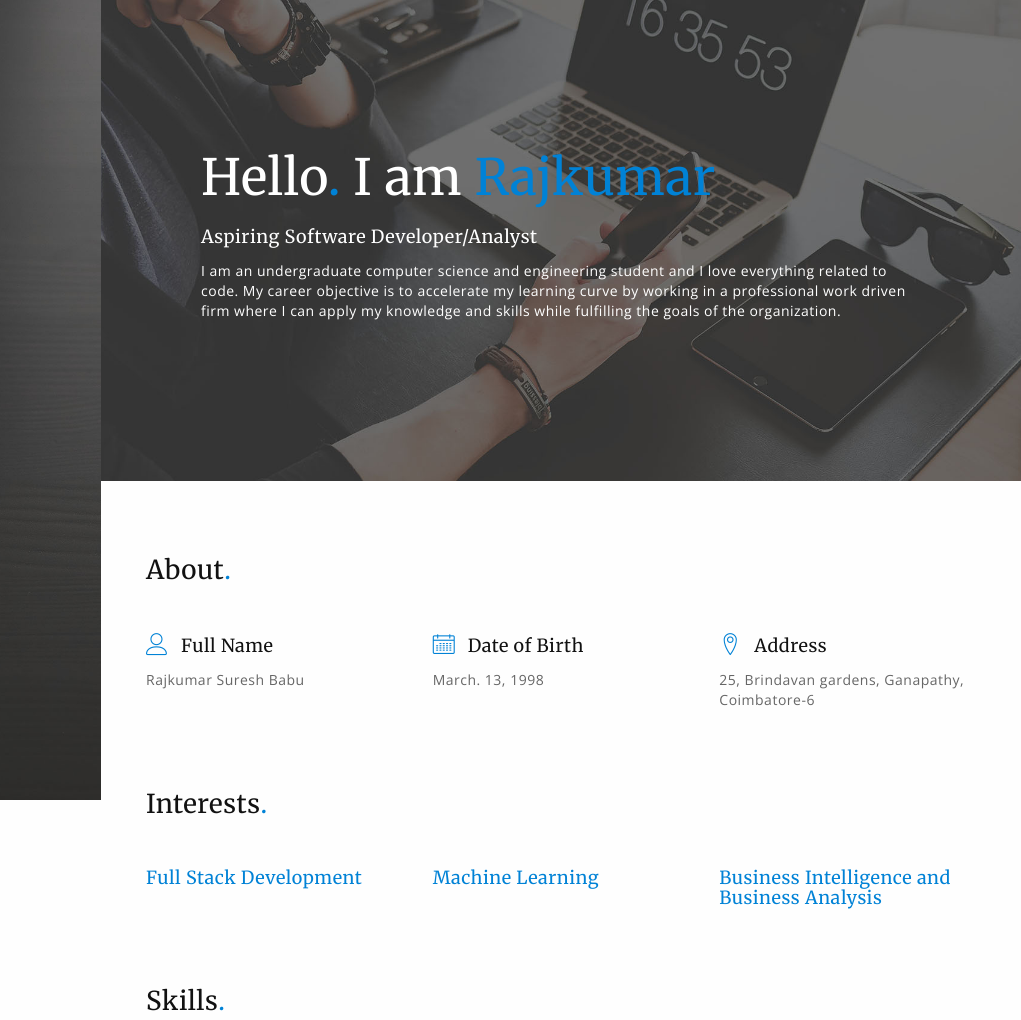
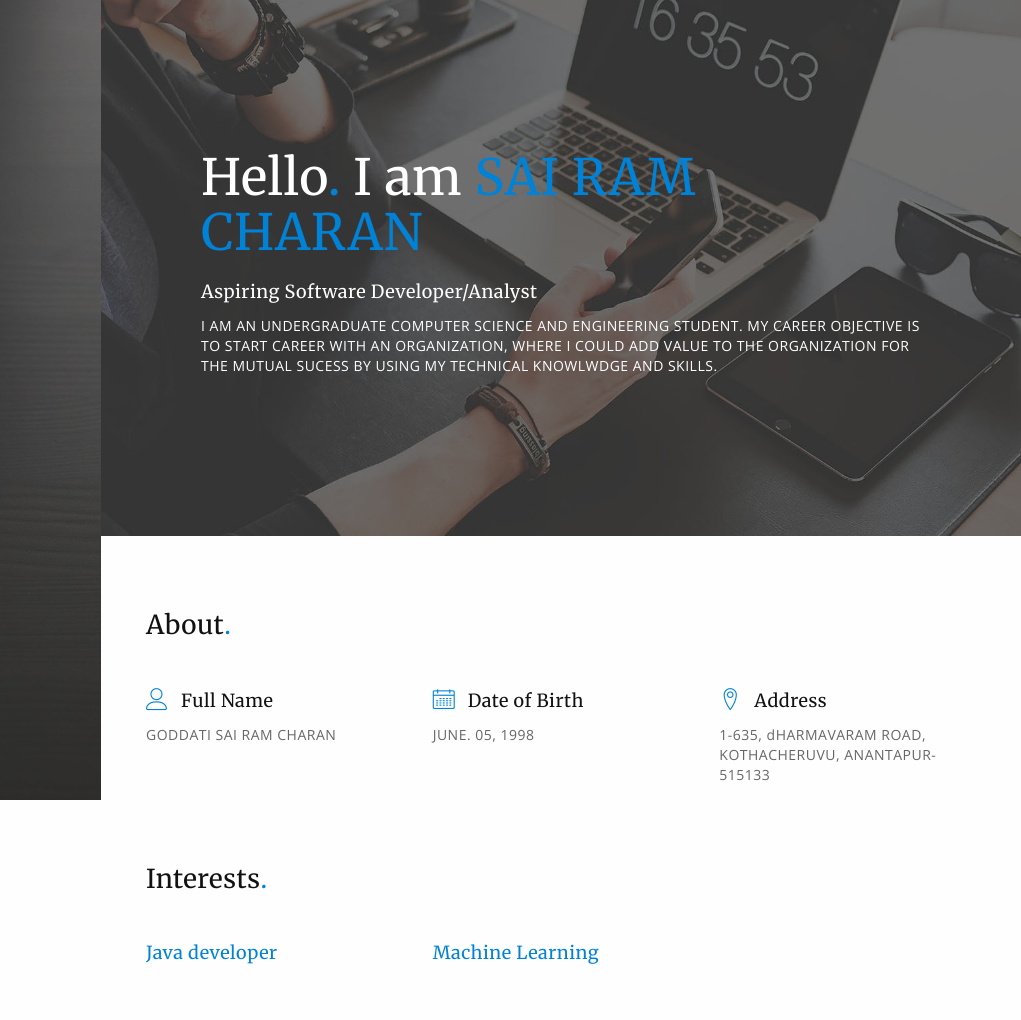
Before and after one commit to Gsairamcharan/Gsairamcharan.github.io, a plain HTML site: page index.html in a window 1280 px wide. Shown: the top 1020 px of the page, 259-1280 px from the left. Drawn offline with nearby package versions, Linux system fonts and the light colour scheme.

Commit message:
Update index.html

```diff
--- a/index.html
+++ b/index.html
@@ -79,9 +79,9 @@
         <a href="#menu-toggle" id="menu-toggle"><i class="lnr lnr-menu"></i></a>
         <header id="home">
             <div class="header-content">
-                <h2>Hello<span class="text-primary">.</span> I am <span class="text-primary">Rajkumar</span></h2>
+                <h2>Hello<span class="text-primary">.</span> I am <span class="text-primary">SAI RAM CHARAN</span></h2>
                 <h5>Aspiring Software Developer/Analyst</h5>
-                <p>I am an undergraduate computer science and engineering student and I love everything related to code. My career objective is to accelerate my learning curve by working in a professional work driven firm where I can apply my knowledge and skills while fulfilling the goals of the organization.</p>
+                <p>I AM AN UNDERGRADUATE COMPUTER SCIENCE AND ENGINEERING STUDENT. MY CAREER OBJECTIVE IS TO START CAREER WITH AN ORGANIZATION, WHERE I COULD ADD VALUE TO THE ORGANIZATION FOR THE MUTUAL SUCESS BY USING MY TECHNICAL KNOWLWDGE AND SKILLS.</p>
             </div>
         </header>
         <!-- / header -->
@@ -100,7 +100,7 @@
                             </div>
                             <h5>Full Name</h5>
                         </div>
-                        <p>Rajkumar Suresh Babu</p>
+                        <p>GODDATI SAI RAM CHARAN</p>
                       </div><!-- / feature -->
 
                       <div class="col-md-4 feature-left space-bottom">
@@ -110,7 +110,7 @@
                             </div>
                             <h5>Date of Birth</h5>
                         </div>
-                        <p>March. 13, 1998</p>
+                        <p>JUNE. 05, 1998</p>
                       </div><!-- / feature -->
 
                       <div class="col-md-4 feature-left space-bottom">
@@ -120,7 +120,7 @@
                             </div>
                             <h5>Address</h5>
                         </div>
-                        <p>25, Brindavan gardens, Ganapathy, Coimbatore-6</p>
+                        <p>1-635, dHARMAVARAM ROAD, KOTHACHERUVU, ANANTAPUR-515133</p>
                       </div><!-- / feature -->
 
                 </div><!-- / row -->
@@ -133,7 +133,7 @@
                 <div class="row">
                     <div class="col-md-4">
                         <div class="award">
-                            <h5 class="text-primary">Full Stack Development</h5>
+                            <h5 class="text-primary">Java developer</h5>
 
                         </div>
                     </div><!-- / award -->
@@ -145,12 +145,7 @@
                         </div>
                     </div><!-- / award -->
 
-                    <div class="col-md-4">
-                        <div class="award">
-                            <h5 class="text-primary">Business Intelligence and Business Analysis</h5>
 
-                        </div>
-                    </div><!-- / award -->
                 </div><!-- / row -->
                 <!-- / awards -->
 
```
